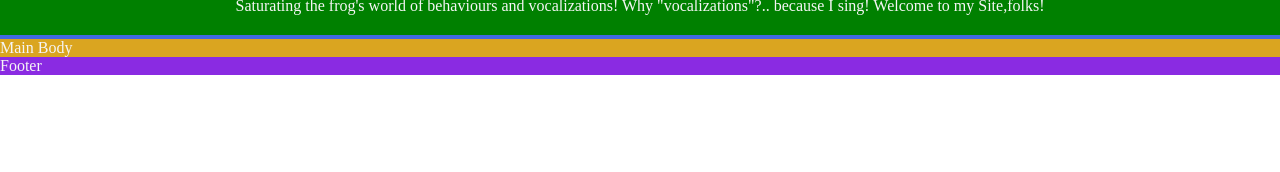
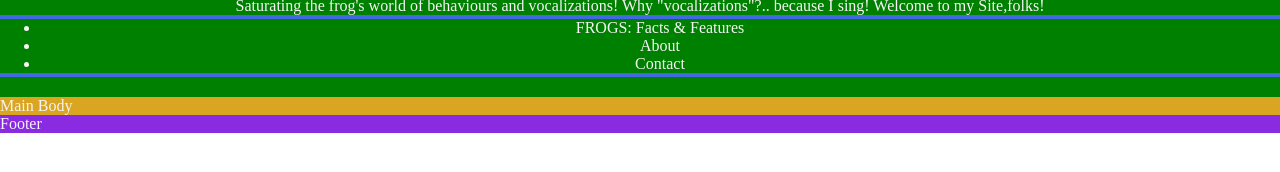
Before and after one commit to ledanken/unkerich-the-frog, a plain HTML site: page index.html in a window 1280 px wide. Shown: the part 226-398 px from the top of the page. Drawn offline with Linux system fonts and the light colour scheme.

Commit message:
Adding the content of navigation bar

```diff
--- a/assets/styles.css
+++ b/assets/styles.css
@@ -15,7 +15,6 @@ body {
     background-color: green;
     padding-top: 20px;
     padding-bottom: 20px;
-    border-bottom: 4px solid royalblue;
     display: flex;
     flex-flow: column wrap;
     justify-content: center;
@@ -51,13 +50,16 @@ h1 > span {
     font-size: 20px;
 }
 
-h1 p {
+.div1 p {
     text-align: center;
     font-size: medium;
-
+    padding: 0 20px 0 20px;
 }
 
-
+nav {
+    border-top: 4px solid royalblue;
+    border-bottom: 4px solid royalblue;
+}
 
 @media screen and (min-width: 768px ){
 
--- a/index.html
+++ b/index.html
@@ -19,7 +19,17 @@
                 <span>(the friendly frog)</span>
             </h1>
         </header>
+
         <p>Saturating the frog's world of behaviours and vocalizations! Why "vocalizations"?.. because I sing! Welcome to my Site,folks!</p>
+
+        <nav>
+            <ul>
+                <li>FROGS: Facts & Features</li>
+                <li>About</li>
+                <li>Contact</li>
+            </ul>
+        </nav>
+
     </div>
 
 
```
